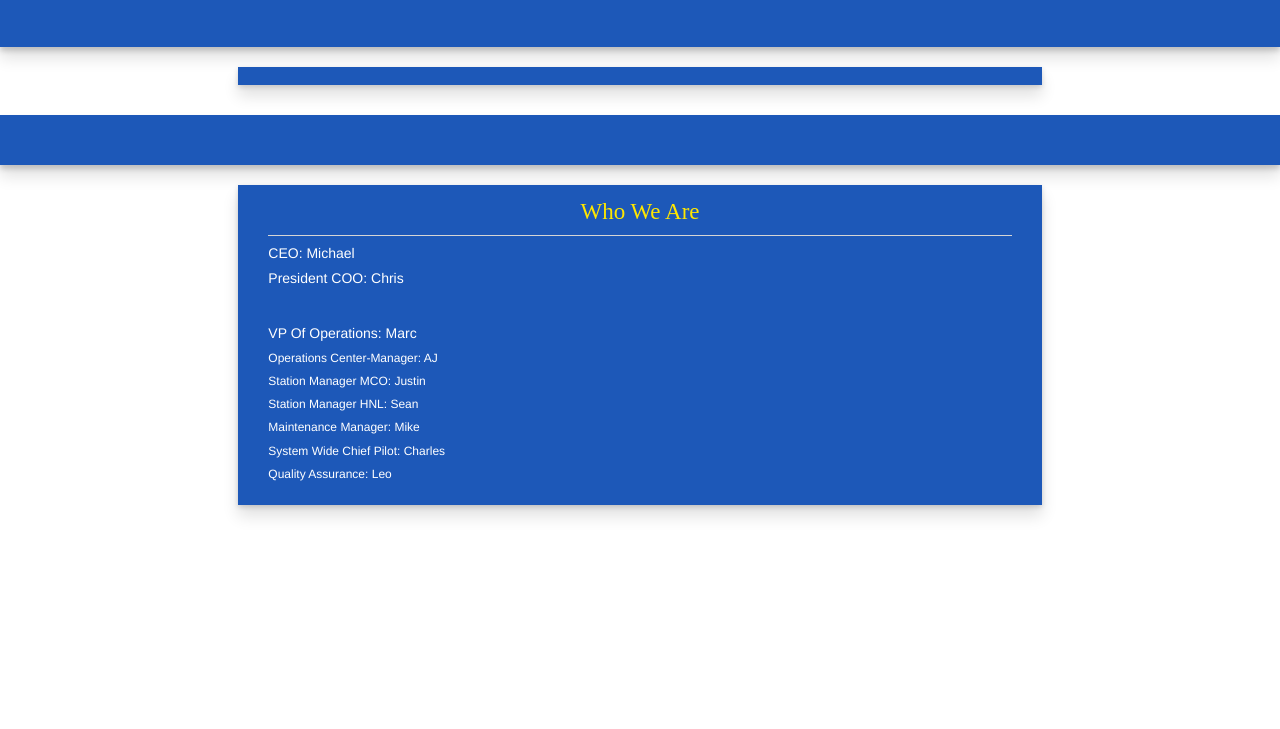
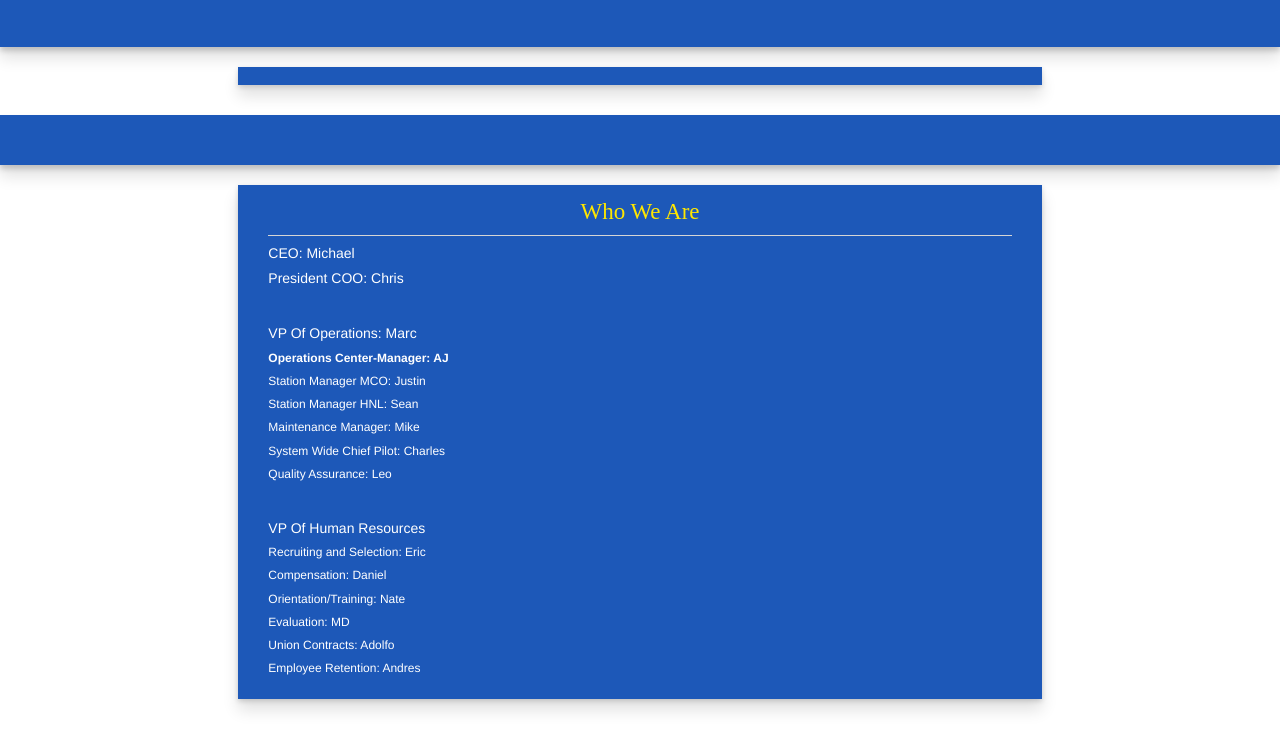
Before and after one commit to RiddleAir/RiddleAir.github.io, a plain HTML site: page index.html in a window 1280 px wide. Shown: the part 1037-1766 px from the top of the page. Before the commit the page ends 1572 px from the top, so only its background shows below. Drawn offline with nearby package versions, Linux system fonts and the light colour scheme.

Commit message:
added content

```diff
--- a/index.html
+++ b/index.html
@@ -110,12 +110,20 @@
                     <h5>President COO: Chris</h5>
                     </br>
                     <h5>VP Of Operations: Marc</h5>
-                    <h6>    Operations Center-Manager: AJ</h6>
-                    <h6>    Station Manager MCO: Justin</h6>
-                    <h6>    Station Manager HNL: Sean</h6>
-                    <h6>    Maintenance Manager: Mike</h6>
-                    <h6>    System Wide Chief Pilot: Charles</h6>
-                    <h6>    Quality Assurance: Leo</h6>
+                    <h6><b>Operations Center-Manager: AJ</b></h6>
+                    <h6>Station Manager MCO: Justin</h6>
+                    <h6>Station Manager HNL: Sean</h6>
+                    <h6>Maintenance Manager: Mike</h6>
+                    <h6>System Wide Chief Pilot: Charles</h6>
+                    <h6>Quality Assurance: Leo</h6>
+                    </br>
+                    <h5>VP Of Human Resources</h5>
+                    <h6>Recruiting and Selection: Eric</h6>
+                    <h6>Compensation: Daniel</h6>
+                    <h6>Orientation/Training: Nate</h6>
+                    <h6>Evaluation: MD</h6>
+                    <h6>Union Contracts: Adolfo</h6>
+                    <h6>Employee Retention: Andres</h6>
                 </div>
             </div>
         </div>
```
